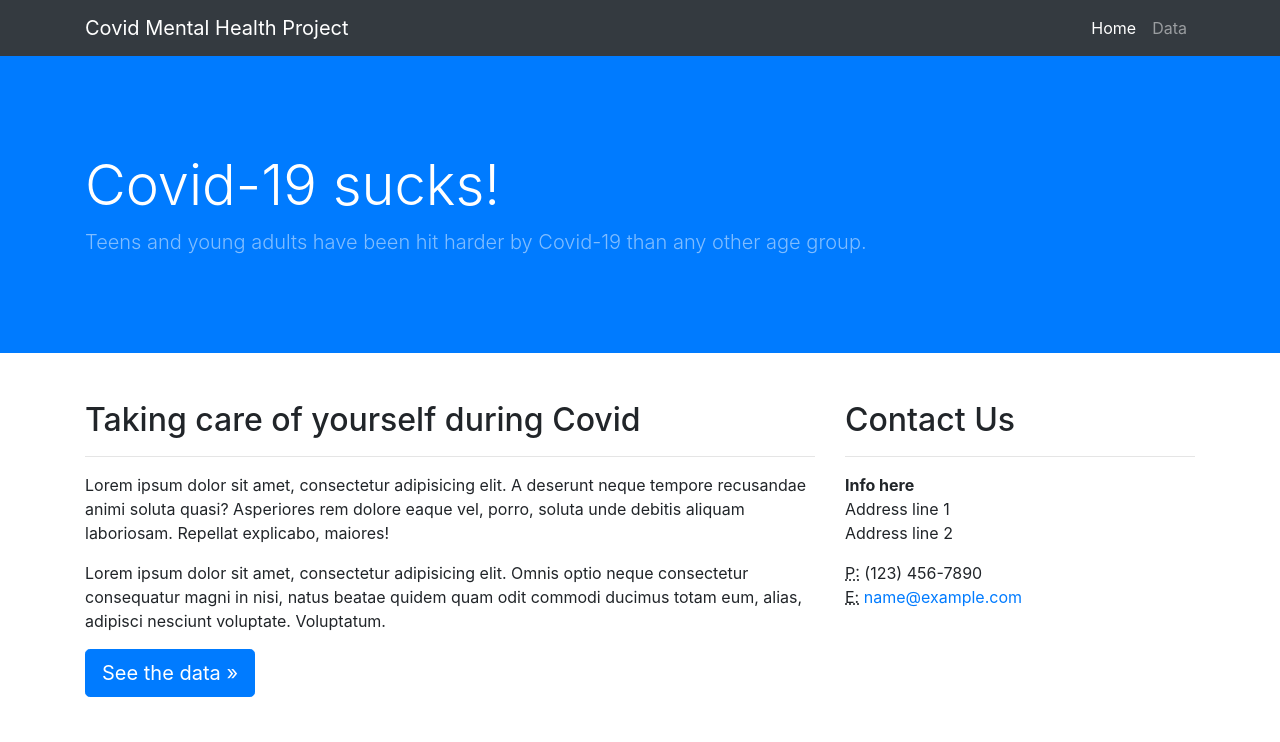
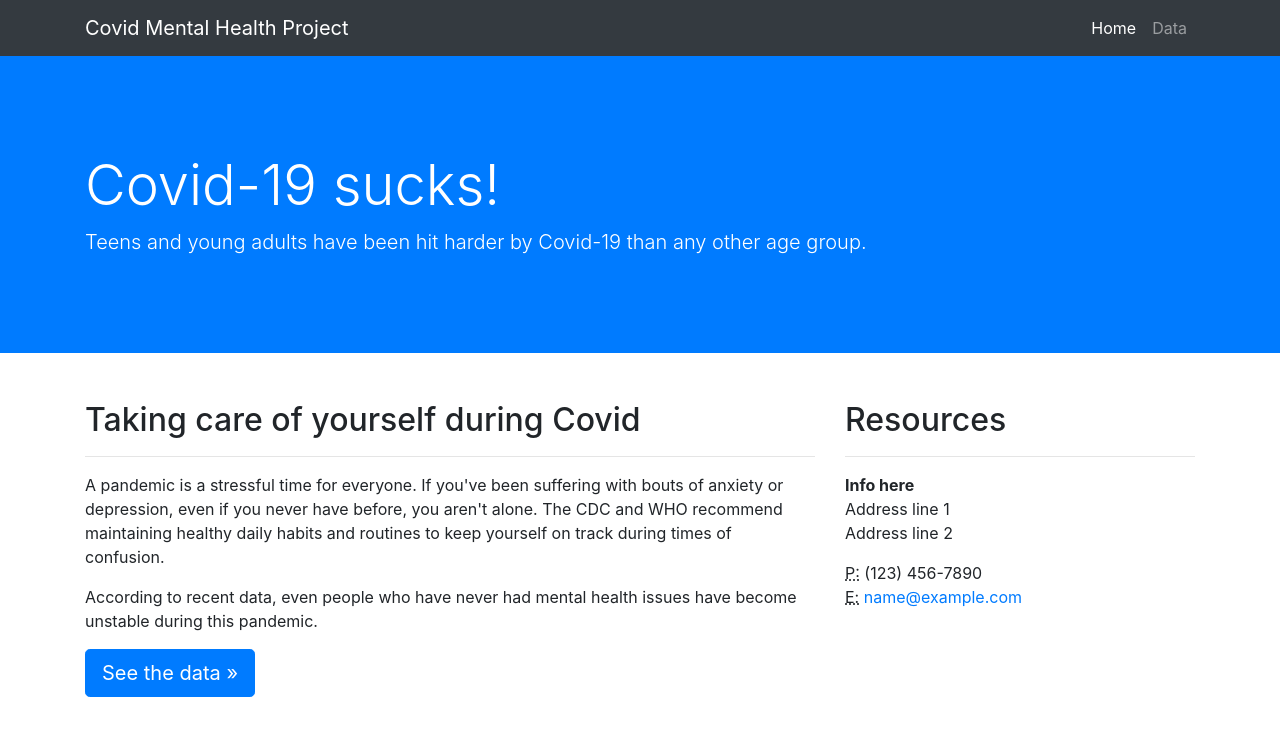
Before and after one commit to nbervar21/covid-mental-health, a plain HTML site: page index.html in a window 1280 px wide. Shown: the top 742 px of the page. Drawn offline with Linux system fonts and the light colour scheme.

Commit message:
start writing

```diff
--- a/index.html
+++ b/index.html
@@ -48,7 +48,7 @@
       <div class="row h-100 align-items-center">
         <div class="col-lg-12">
           <h1 class="display-4 text-white mt-5 mb-2">Covid-19 sucks!</h1>
-          <p class="lead mb-5 text-white-50">Teens and young adults have been hit harder by Covid-19 than any other age group.</p>
+          <p class="lead mb-5 text-white">Teens and young adults have been hit harder by Covid-19 than any other age group.</p>
         </div>
       </div>
     </div>
@@ -61,12 +61,12 @@
       <div class="col-md-8 mb-5">
         <h2>Taking care of yourself during Covid</h2>
         <hr>
-        <p>Lorem ipsum dolor sit amet, consectetur adipisicing elit. A deserunt neque tempore recusandae animi soluta quasi? Asperiores rem dolore eaque vel, porro, soluta unde debitis aliquam laboriosam. Repellat explicabo, maiores!</p>
-        <p>Lorem ipsum dolor sit amet, consectetur adipisicing elit. Omnis optio neque consectetur consequatur magni in nisi, natus beatae quidem quam odit commodi ducimus totam eum, alias, adipisci nesciunt voluptate. Voluptatum.</p>
+        <p>A pandemic is a stressful time for everyone. If you've been suffering with bouts of anxiety or depression, even if you never have before, you aren't alone. The CDC and WHO recommend maintaining healthy daily habits and routines to keep yourself on track during times of confusion.</p>
+        <p>According to recent data, even people who have never had mental health issues have become unstable during this pandemic.</p>
         <a class="btn btn-primary btn-lg" href="data.html">See the data &raquo;</a>
       </div>
       <div class="col-md-4 mb-5">
-        <h2>Contact Us</h2>
+        <h2>Resources</h2>
         <hr>
         <address>
           <strong>Info here</strong>
```
Also changed, not shown: article.html (+1 -1 lines), data.html (+4 -3 lines).
